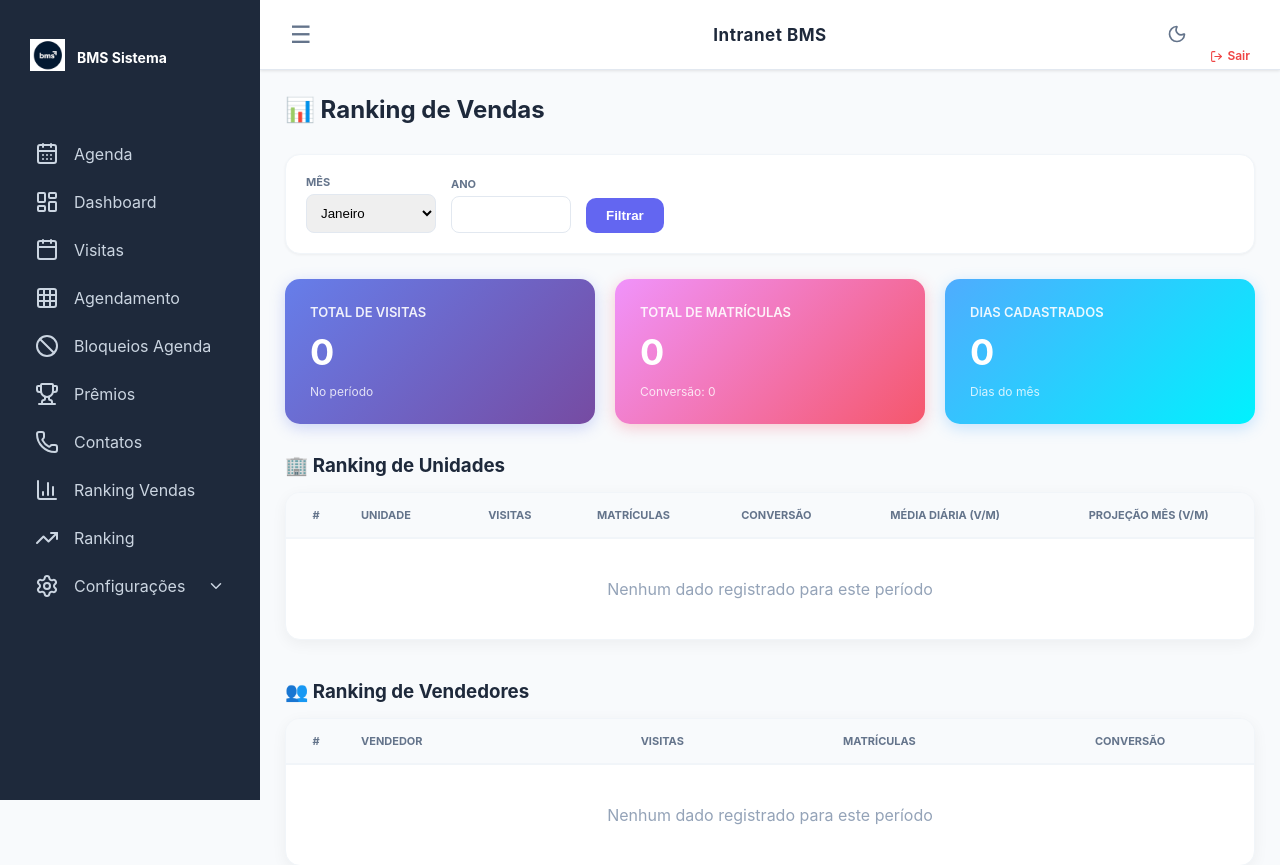
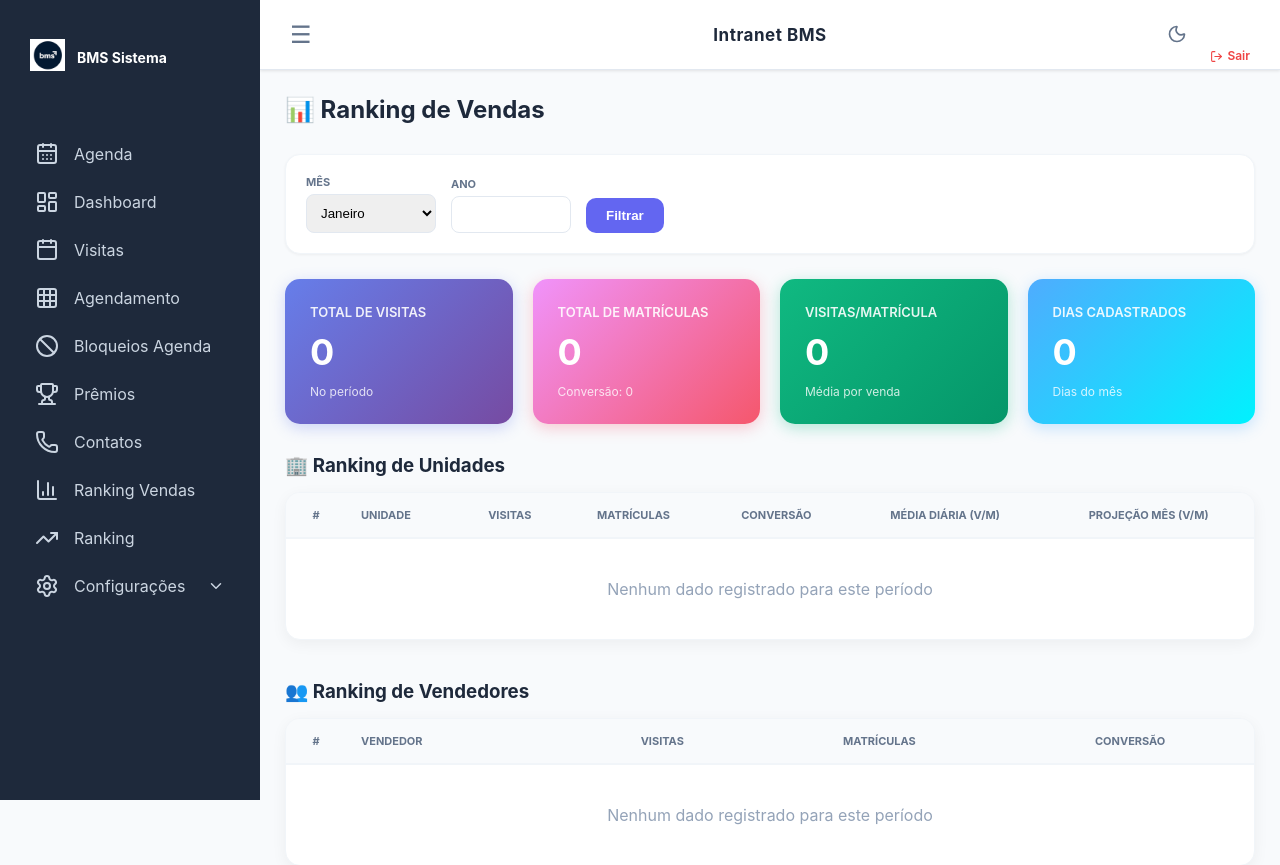
Before and after one commit to gakisino/bms, a Flask app: template templates/dashboard_vendedores.html in a window 1280 px wide. Shown: the top 865 px of the page. Run offline with Flask 3, Linux system fonts and the light colour scheme; the template is opened without the code that fills it, so the values that code supplies are empty.

Commit message:
Add: Adicionar métrica de Visitas/Matrículas no dashboard
Adicionado novo card no dashboard de vendedores que calcula a razão
entre total de visitas e total de matrículas do período, exibindo
o resultado com 2 casas decimais.

Implementação:
- Novo campo 'visitas_por_matricula' na rota
- Cálculo: total_visitas / total_matriculas
- Formatado com 2 casas decimais
- Novo card verde com gradient mostrando a métrica
- Rótulo: 'Visitas/Matrícula' com descrição 'Média por venda'

Layout:
- Grid de cards alterado de 3 para 4 colunas
- Novo card posicionado entre 'Total de Matrículas' e 'Dias Cadastrados'
- Mantém consistência visual com gradient único (verde)

Exemplo:
- Total de Visitas: 818
- Total de Matrículas: 314
- Resultado: 2.60 (visitas por matrícula)

Co-Authored-By: Claude Haiku 4.5 <noreply@anthropic.com>

```diff
--- a/app.py
+++ b/app.py
@@ -2043,8 +2043,9 @@ def dashboard_vendedores():
             """, (mes, ano))
 
             totais = cursor.fetchone()
-            if totais and totais['total_visitas']:
+            if totais and totais['total_visitas'] and totais['total_matriculas']:
                 totais['conversao_pct'] = round(totais['total_matriculas'] / totais['total_visitas'] * 100, 2)
+                totais['visitas_por_matricula'] = round(totais['total_visitas'] / totais['total_matriculas'], 2)
             else:
                 totais = {
                     'total_visitas': 0,
@@ -2052,7 +2053,8 @@ def dashboard_vendedores():
                     'total_unidades': 0,
                     'total_vendedores': 0,
                     'dias_cadastrados': 0,
-                    'conversao_pct': 0
+                    'conversao_pct': 0,
+                    'visitas_por_matricula': 0
                 }
 
         return render_template('dashboard_vendedores.html',
--- a/templates/dashboard_vendedores.html
+++ b/templates/dashboard_vendedores.html
@@ -28,7 +28,7 @@
 </div>
 
 <!-- CARDS RESUMO -->
-<div style="display: grid; grid-template-columns: 1fr 1fr 1fr; gap: 20px; margin-bottom: 30px;">
+<div style="display: grid; grid-template-columns: 1fr 1fr 1fr 1fr; gap: 20px; margin-bottom: 30px;">
     <!-- Card 1: Total de Visitas -->
     <div style="background: linear-gradient(135deg, #667eea 0%, #764ba2 100%); border-radius: 15px; padding: 25px; color: white; box-shadow: 0 4px 15px rgba(102, 126, 234, 0.3);">
         <div style="font-size: 13px; opacity: 0.9; margin-bottom: 10px; text-transform: uppercase; font-weight: 600;">Total de Visitas</div>
@@ -43,7 +43,14 @@
         <div style="font-size: 12px; opacity: 0.8; margin-top: 10px;">Conversão: {{ totais.conversao_pct or 0 }}</div>
     </div>
 
-    <!-- Card 3: Média Diária -->
+    <!-- Card 3: Visitas por Matrícula -->
+    <div style="background: linear-gradient(135deg, #10b981 0%, #059669 100%); border-radius: 15px; padding: 25px; color: white; box-shadow: 0 4px 15px rgba(16, 185, 129, 0.3);">
+        <div style="font-size: 13px; opacity: 0.9; margin-bottom: 10px; text-transform: uppercase; font-weight: 600;">Visitas/Matrícula</div>
+        <div style="font-size: 36px; font-weight: 700;">{{ totais.visitas_por_matricula or 0 }}</div>
+        <div style="font-size: 12px; opacity: 0.8; margin-top: 10px;">Média por venda</div>
+    </div>
+
+    <!-- Card 4: Dias Cadastrados -->
     <div style="background: linear-gradient(135deg, #4facfe 0%, #00f2fe 100%); border-radius: 15px; padding: 25px; color: white; box-shadow: 0 4px 15px rgba(79, 172, 254, 0.3);">
         <div style="font-size: 13px; opacity: 0.9; margin-bottom: 10px; text-transform: uppercase; font-weight: 600;">Dias Cadastrados</div>
         <div style="font-size: 36px; font-weight: 700;">{{ totais.dias_cadastrados or 0 }}</div>
```
